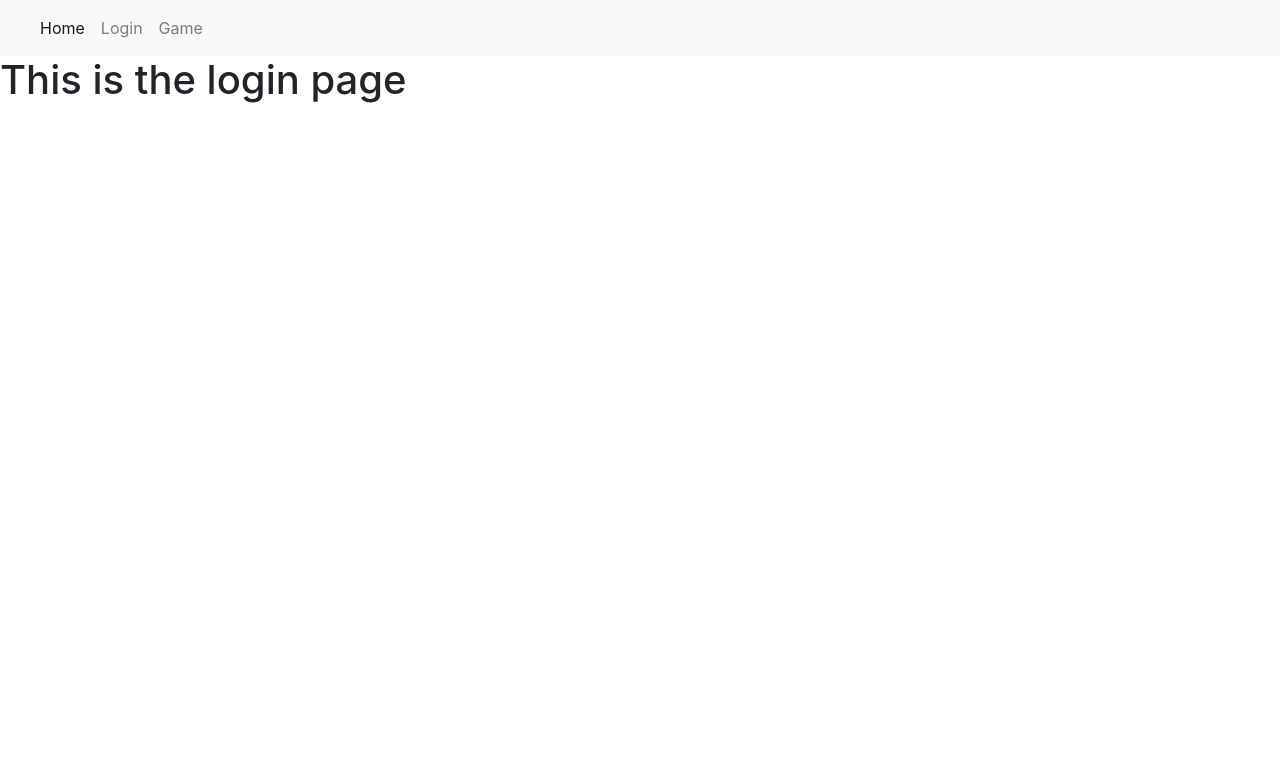
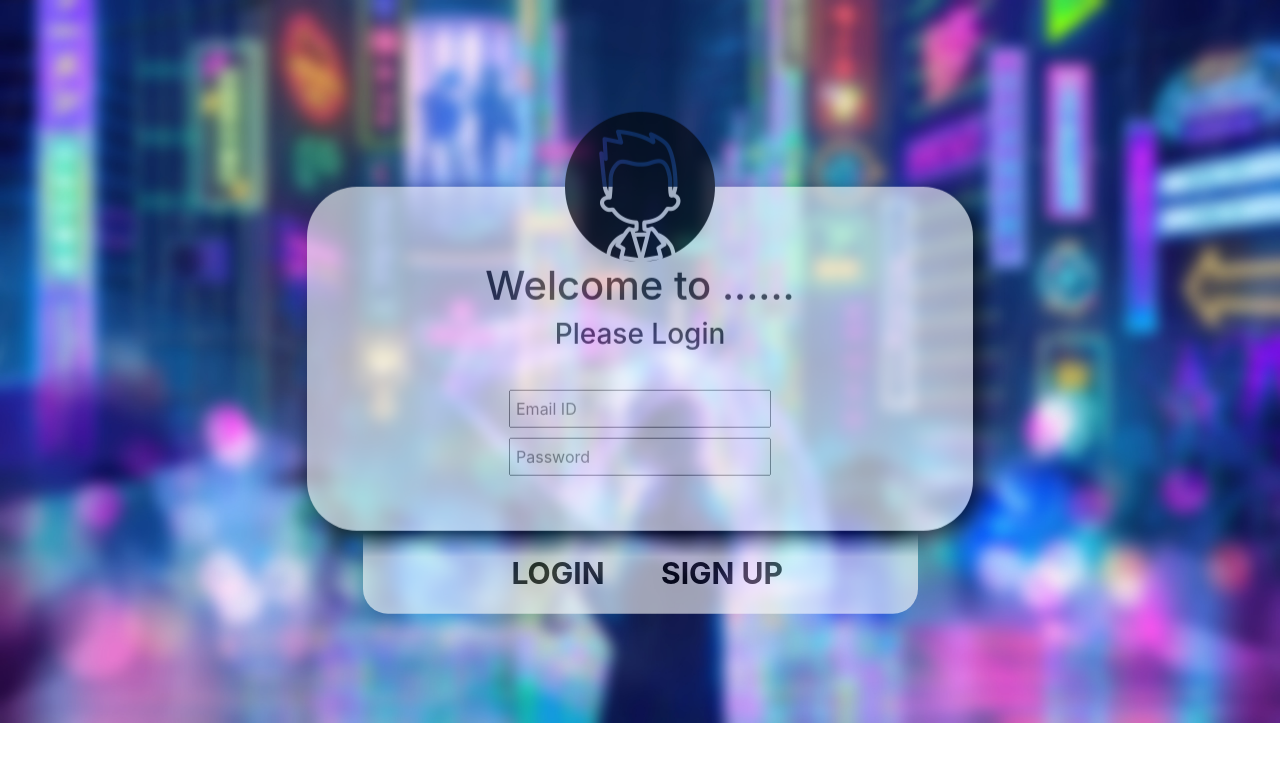
Before and after one commit to HarryWard-15/Citizen-Cypher, a Flask app: page /login in a window 1280 px wide. Shown: the top 762 px of the page. Run offline with Flask 3, Linux system fonts and the light colour scheme; some libraries are stand-ins or nearby versions.

Commit message:
styling login page

```diff
--- /dev/null
+++ b/server/static/css/style.css
@@ -0,0 +1,70 @@
+body {
+    background-image: url('/static/img/bg1.jpg');
+    background-repeat: no-repeat;
+    background-size: cover;
+}
+
+.container {
+    text-align: center;
+    position: absolute;
+    top: 50%;
+    left: 50%;
+    transform: translateX(-50%) translateY(-50%);
+}
+
+.welcomeMessage {
+    padding-top: 75px;
+    padding-bottom: 25px;
+}
+
+.upperBox {
+    width: 60%;
+    margin: auto;
+    background-color: white;
+    opacity: 0.6;
+    border-radius: 50px;
+    padding-bottom: 50px;
+    box-shadow: 10px 10px 20px black;
+    margin-bottom: 2px;
+}
+
+.lowerBox {
+    background: linear-gradient(to top,
+    white 70%,
+    rgba(127, 102, 102, 0) 100%
+ );
+    opacity: 0.6;
+    border-radius: 0  0 25px  25px;
+    width: 50%;
+    padding: 10px;
+    display: flex;
+    justify-content: center;
+    margin: auto;
+
+}
+
+.upperBox input {
+    padding: 5px;
+    margin: 5px;
+}
+
+.button {
+    margin: 7px;
+    width: 150px;
+    background: none;
+    border: none;
+    font-size: 30px;
+    font-weight: bolder;
+    border-radius: 10px;
+}
+
+.button:hover {
+    color: white;
+    background-color: black;
+}
+
+img {
+    position: absolute;
+    transform: translateY(-50%) translateX(-50%);
+
+}
--- a/server/templates/base.html
+++ b/server/templates/base.html
@@ -1,7 +1,7 @@
 <!DOCTYPE html>
     <head>
         <title>Project</title>
-        <link rel="stylesheet" href="css/style.css">
+        <link rel="stylesheet" href="/static/css/style.css">
         <link rel="stylesheet" href="https://cdn.jsdelivr.net/npm/bootstrap@4.1.3/dist/css/bootstrap.min.css" integrity="sha384-MCw98/SFnGE8fJT3GXwEOngsV7Zt27NXFoaoApmYm81iuXoPkFOJwJ8ERdknLPMO" crossorigin="anonymous">
     </head>
     <body>
--- a/server/templates/css/style.css
+++ /dev/null
@@ -1,3 +0,0 @@
-h1 {
-    color: blue;
-}
--- a/server/templates/login.html
+++ b/server/templates/login.html
@@ -1,4 +1,45 @@
-{% extends "base.html" %}
-{% block content %}
-<h1>This is the login page</h1>
-{% endblock %}
+<!DOCTYPE html>
+    <head>
+        <title>Project</title>
+        <link rel="stylesheet" href="/static/css/style.css">
+        <link rel="stylesheet" href="https://unicons.iconscout.com/release-pro/v4.0.0/css/solid.css">
+        <link rel="stylesheet" href="https://cdn.jsdelivr.net/npm/bootstrap@4.1.3/dist/css/bootstrap.min.css" integrity="sha384-MCw98/SFnGE8fJT3GXwEOngsV7Zt27NXFoaoApmYm81iuXoPkFOJwJ8ERdknLPMO" crossorigin="anonymous">
+    </head>
+    <body>
+
+        <section class="container">
+            <div class="upperBox">
+                <div class="avatar">
+                    <img src="/static/img/avatar.png">
+                </div>
+                <div class="welcomeMessage">
+                    <h1>Welcome to ......</h1>
+                    <h3>Please Login</h3>
+                </div>
+                <div class="email">
+                    <input type="email" placeholder="Email ID">
+                </div>
+                <div class="password">
+                    <input type="password" placeholder="Password">
+                </div>
+            </div>
+            <div class="lowerBox">
+                <div class="login">
+                    <button type="submit" class="login-btn button">LOGIN</button>
+                </div>
+                <div class="signup">
+                    <button type="submit" class="sign-btn button">SIGN UP</button>
+                </div>
+            </div>
+        </section>
+
+
+
+
+        <script src="js/index.js"></script>
+        <script src="https://code.jquery.com/jquery-3.3.1.slim.min.js" integrity="sha384-q8i/X+965DzO0rT7abK41JStQIAqVgRVzpbzo5smXKp4YfRvH+8abtTE1Pi6jizo" crossorigin="anonymous"></script>
+        <script src="https://cdn.jsdelivr.net/npm/popper.js@1.14.3/dist/umd/popper.min.js" integrity="sha384-ZMP7rVo3mIykV+2+9J3UJ46jBk0WLaUAdn689aCwoqbBJiSnjAK/l8WvCWPIPm49" crossorigin="anonymous"></script>
+        <script src="https://cdn.jsdelivr.net/npm/bootstrap@4.1.3/dist/js/bootstrap.min.js" integrity="sha384-ChfqqxuZUCnJSK3+MXmPNIyE6ZbWh2IMqE241rYiqJxyMiZ6OW/JmZQ5stwEULTy" crossorigin="anonymous"></script>
+    </body>
+
+</html>
```
Also changed, not shown: server/server.py (renamed from server/testing.py), server/static/img/avatar.png (added), server/static/img/bg1.jpg (added), server/static/img/bg2.jpg (added), server/static/js/index.js (renamed from server/templates/js/index.js).
